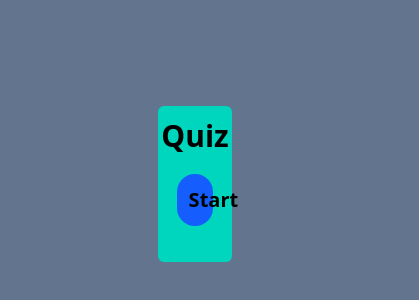
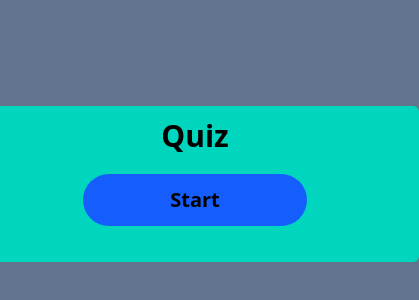
Before and after one commit to shaileshyadv1993/quiz, a website: page index.html in a window 390 px wide. Shown: the part 238-538 px from the top of the page, 419 px wide, since content can reach past the window. Drawn offline with Linux system fonts and the light colour scheme.

Commit message:
div breakpoint

```diff
--- a/index.html
+++ b/index.html
@@ -8,7 +8,7 @@
     <title>Quiz</title>
   </head>
   <body class="bg-slate-500 flex flex-col justify-center items-center h-screen">
-    <div id="container" class="bg-teal-400 rounded-md max-w-1/2 xs:w-md">
+    <div id="container" class="bg-teal-400 rounded-md w-md sm:w-3/4">
       <h1
         class="text-center font-bold text-black sm:text-4xl text-3xl mb-3 mt-3"
       >
```
Also changed, not shown: src/output.css.
